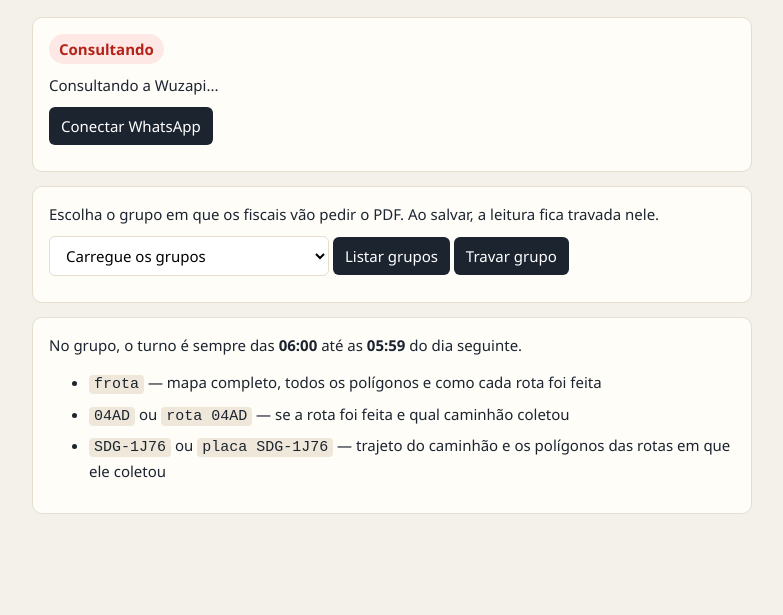
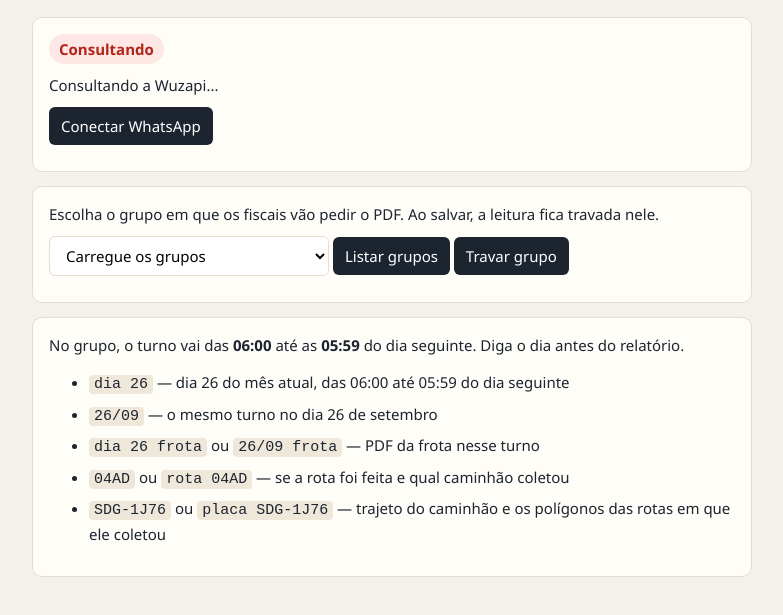
Before and after one commit to alekal02/STFfront, a website: page whatsapp.html in a window 1280 px wide. Shown: the part 113-728 px from the top of the page, without its empty margins (248-1031 px from the left). Drawn offline with Linux system fonts and the light colour scheme; no server answers.

Commit message:
Publica a versÃ£o atual do Sagtrack para produÃ§Ã£o.

```diff
--- a/whatsapp.html
+++ b/whatsapp.html
@@ -64,9 +64,11 @@
       </div>
     </section>
     <section>
-      <p>No grupo, o turno é sempre das <b>06:00</b> até as <b>05:59</b> do dia seguinte.</p>
+      <p>No grupo, o turno vai das <b>06:00</b> até as <b>05:59</b> do dia seguinte. Diga o dia antes do relatório.</p>
       <ul>
-        <li><code>frota</code> — mapa completo, todos os polígonos e como cada rota foi feita</li>
+        <li><code>dia 26</code> — dia 26 do mês atual, das 06:00 até 05:59 do dia seguinte</li>
+        <li><code>26/09</code> — o mesmo turno no dia 26 de setembro</li>
+        <li><code>dia 26 frota</code> ou <code>26/09 frota</code> — PDF da frota nesse turno</li>
         <li><code>04AD</code> ou <code>rota 04AD</code> — se a rota foi feita e qual caminhão coletou</li>
         <li><code>SDG-1J76</code> ou <code>placa SDG-1J76</code> — trajeto do caminhão e os polígonos das rotas em que ele coletou</li>
       </ul>
```
